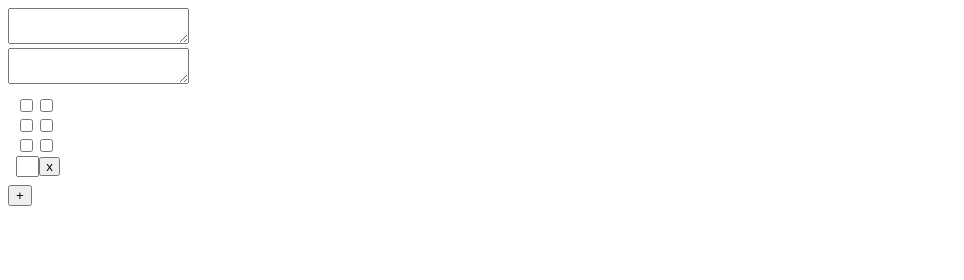
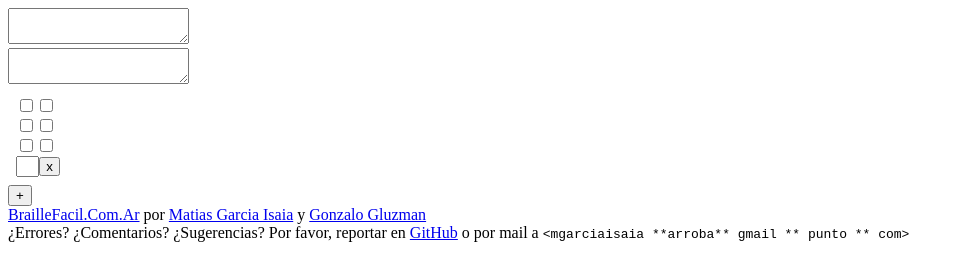
Before and after one commit to mgarciaisaia/braille-facil, a plain HTML site: page index.html in a window 1280 px wide. Shown: the whole page, without its empty margins (0-964 px from the left). Drawn offline with Linux system fonts and the light colour scheme.

Commit message:
Footer with branding for publishing

```diff
--- a/index.html
+++ b/index.html
@@ -11,5 +11,7 @@
 		<script src="braille.js"></script>
 
 		<input type="button" onclick="newCell();" value="+" />
+		<div class="footer"><a href="http://github.com/mgarciaisaia/braille-facil/">BrailleFacil.Com.Ar</a> por <a href="http://mgarciaisaia.com.ar/">Matias Garcia Isaia</a> y <a href="http://pdepjs.com.ar/acerca-de/">Gonzalo Gluzman</a></div>
+		¿Errores? ¿Comentarios? ¿Sugerencias? Por favor, reportar en <a href="https://github.com/mgarciaisaia/braille-facil/issues">GitHub</a> o por mail a <span class="code">&lt;mgarciaisaia **arroba** gmail ** punto ** com&gt;</span>
 	</body>
 </html>
--- a/style.css
+++ b/style.css
@@ -15,3 +15,7 @@
 	width: 21px;
 	padding: 0px;
 }
+
+.code {
+	font-family: monospace;
+}
```
